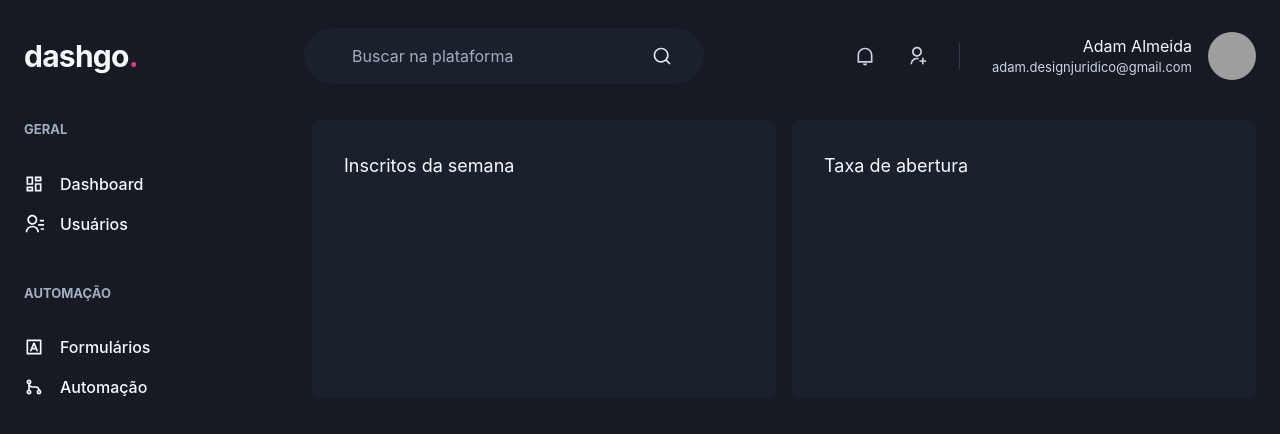
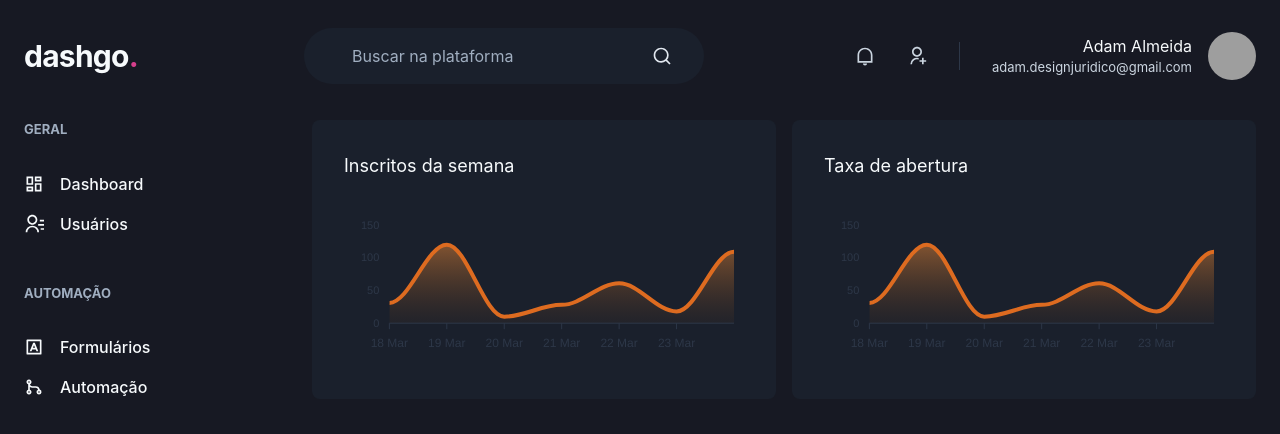
Before and after one commit to Adam-Almeida/dashgo, a Next.js app: page /dashboard in a window 1280 px wide. Shown: the top 434 px of the page. Built offline with nearby package versions, Linux system fonts and the light colour scheme; grey boxes are pictures that could not be loaded.

Commit message:
Configuração dos Gráficos da Dash

```diff
--- a/src/pages/dashboard.tsx
+++ b/src/pages/dashboard.tsx
@@ -1,6 +1,67 @@
-import { Box, Flex, SimpleGrid, Text } from "@chakra-ui/react";
+import { Box, Flex, SimpleGrid, Text, theme } from "@chakra-ui/react";
 import Header from "../components/Header";
 import { Sidebar } from "../components/Sidebar";
+import dynamic from "next/dynamic";
+import { ApexOptions } from "apexcharts";
+const Chart = dynamic(() => import('react-apexcharts'), {
+  ssr: false
+})
+
+const options: ApexOptions = {
+  chart: {
+    toolbar: {
+      show: false
+    },
+    zoom: {
+      enabled: false
+    },
+    foreColor: theme.colors.gray[700]
+  },
+  grid: {
+    show: false
+  },
+  dataLabels: {
+    enabled: false
+  },
+  tooltip: {
+    enabled: false
+  },
+  xaxis: {
+    type: 'datetime',
+    axisBorder: {
+      color: theme.colors.gray[700]
+    },
+    axisTicks: {
+      color: theme.colors.gray[700]
+    },
+    categories: [
+      '2022-03-18T00:00:00.000Z',
+      '2022-03-19T00:00:00.000Z',
+      '2022-03-20T00:00:00.000Z',
+      '2022-03-21T00:00:00.000Z',
+      '2022-03-22T00:00:00.000Z',
+      '2022-03-23T00:00:00.000Z',
+      '2022-03-24T00:00:00.000Z',
+    ],
+  },
+  colors:[theme.colors.orange[500]],
+  fill: {
+    opacity: 0.3,
+    type: 'gradient',
+    gradient: {
+      shade: 'dark',
+      opacityFrom: 0.7,
+      opacityTo: 0.3,
+    },
+    colors: [theme.colors.orange[400]]
+  }
+}
+
+const series = [
+  {
+    name: 'series1', data: [31, 120, 10, 28, 61, 18, 109]
+  }
+]
 
 export default function Dashboard() {
   return (
@@ -10,11 +71,13 @@
         <Sidebar/>
 
       <SimpleGrid flex="1" gap="4" minChildWidth="320px" >
-        <Box p="8" bg="gray.800" borderRadius={8}>
+        <Box p="8" bg="gray.800" borderRadius={8} pb="4">
         <Text fontSize="lg" mb="4" >Inscritos da semana</Text>
+        <Chart options={options} series={series} type="area" height={160} />
         </Box>
-        <Box p="8" bg="gray.800" borderRadius={8}>
+        <Box p="8" bg="gray.800" borderRadius={8} pb="4">
         <Text fontSize="lg" mb="4" >Taxa de abertura</Text>
+        <Chart options={options} series={series} type="area" height={160} />
         </Box>
       </SimpleGrid>
 
```
